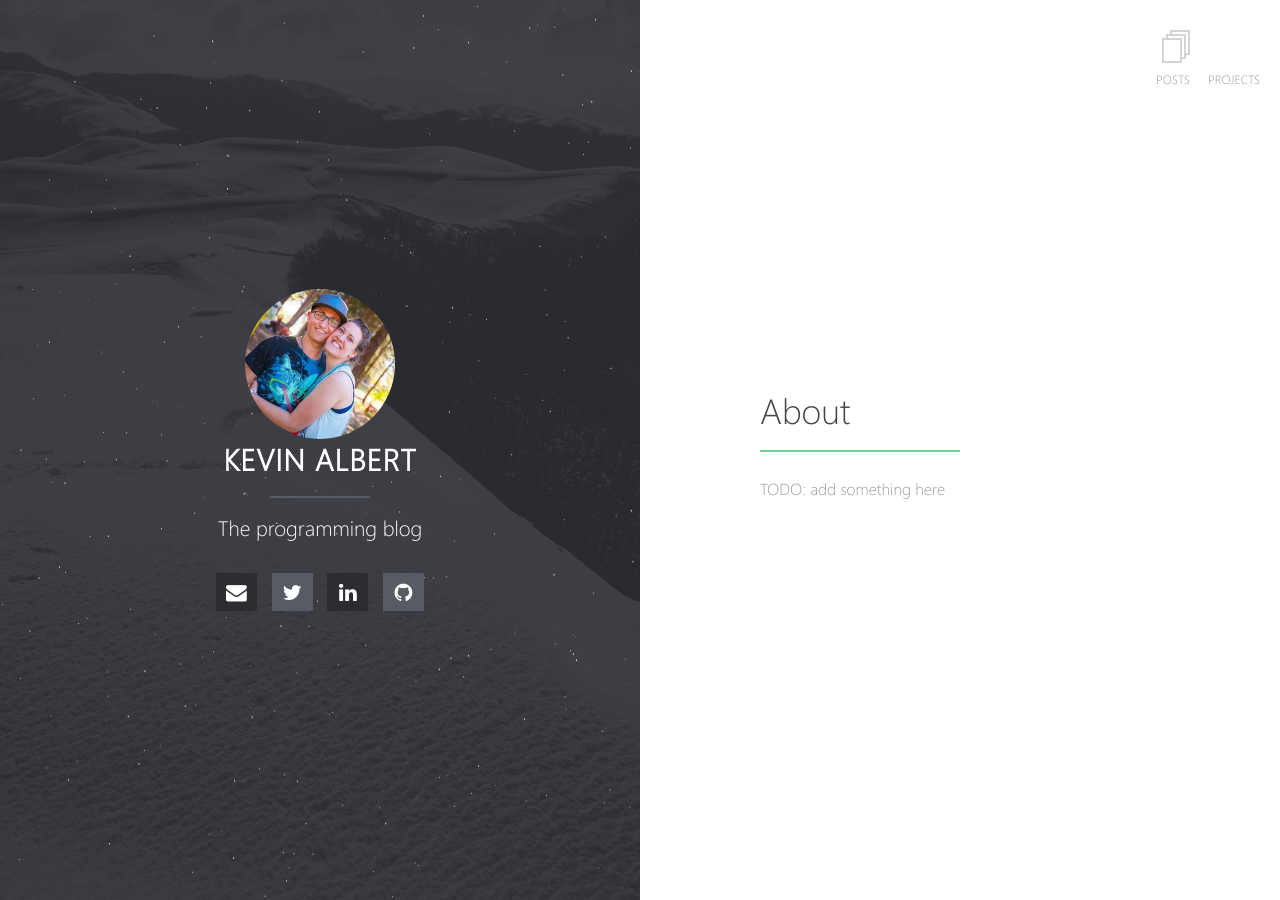
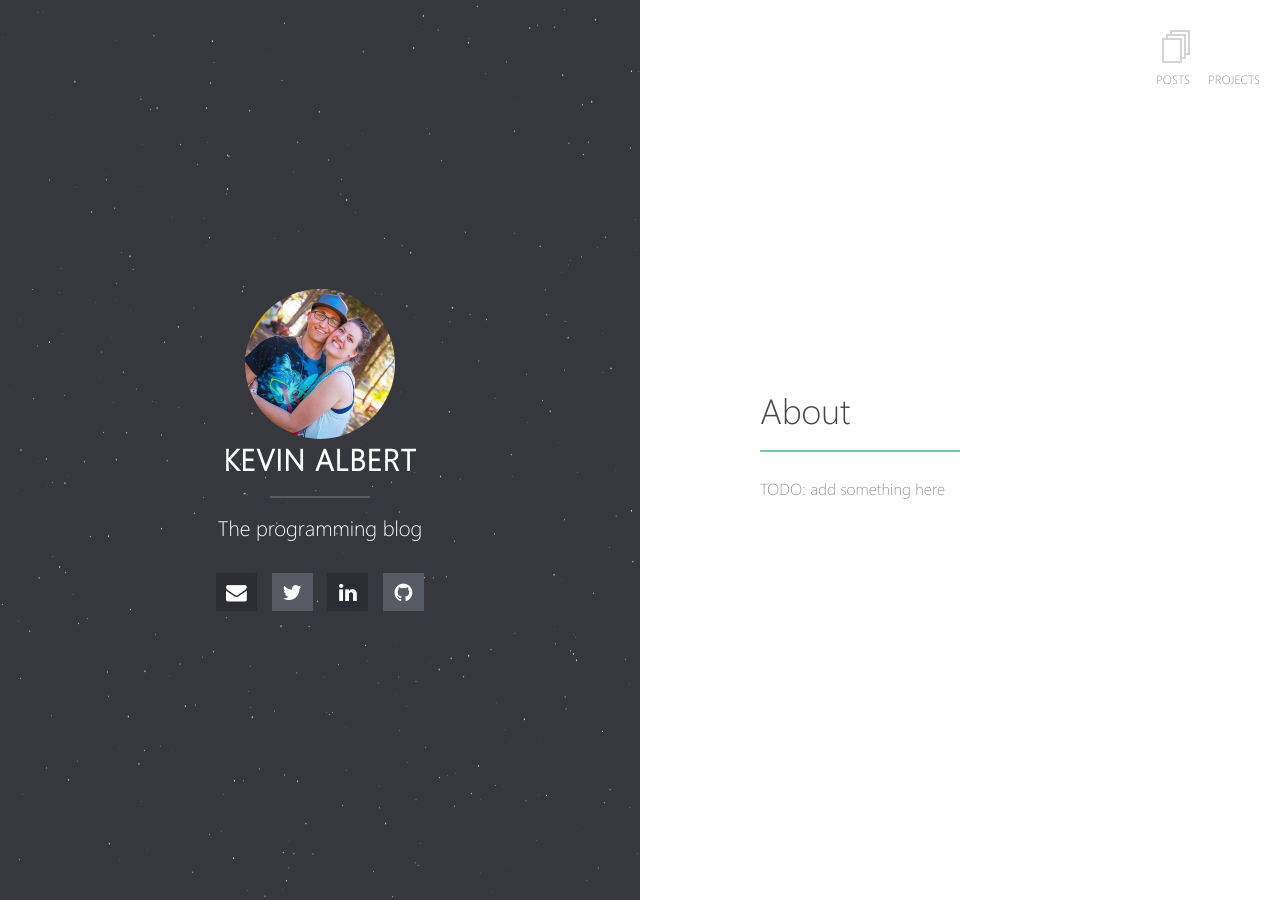
Before and after one commit to kevin-albert/kevin-albert.github.io, a Jekyll site: the page built from index.md, in a window 1280 px wide. Built offline with Jekyll 4.4.1, drawn with Linux system fonts in a browser that asks for light colours; our own code applies the rules of GitHub Pages for plain Markdown files.

Commit message:
Change background picture on homepage

```diff
--- a/_config.yml
+++ b/_config.yml
@@ -11,7 +11,8 @@ locale: en_US
 
 # Left Block Images
 background:
-  homepage: images/home.png                           # this image will be shown on homepage's left block
+#  homepage: images/home.png                           # this image will be shown on homepage's left block
+  homepage: images/mountain.jpg
   post-list: images/unsplash-image-10.jpg             # this image will be shown on post list page
   default-post: images/unsplash-gallery-image-3.jpg   # this image will be shown when post's front matter doesn't specify any image
 
--- a/_includes/head.html
+++ b/_includes/head.html
@@ -70,7 +70,7 @@
   <link rel="apple-touch-icon" sizes="152x152" href="{{ site.url }}/apple-icon-152x152.png">
   <link rel="apple-touch-icon" sizes="180x180" href="{{ site.url }}/apple-icon-180x180.png">
   <link rel="icon" type="image/png" sizes="192x192"  href="{{ site.url }}/android-icon-192x192.png">
-  <link rel="icon" type="image/png" sizes="32x32" href="{{ site.url }}/favicon-32x32.png">
+  <link rel="icon" type="image/png" sizes="36x36" href="{{ site.url }}/favicon-36x36.png">
   <link rel="icon" type="image/png" sizes="96x96" href="{{ site.url }}/favicon-96x96.png">
   <link rel="icon" type="image/png" sizes="16x16" href="{{ site.url }}/favicon-16x16.png">
   <link rel="shortcut icon" type="image/png" href="{{ site.url }}/favicon.png" />
```
Also changed, not shown: 1 other file.
